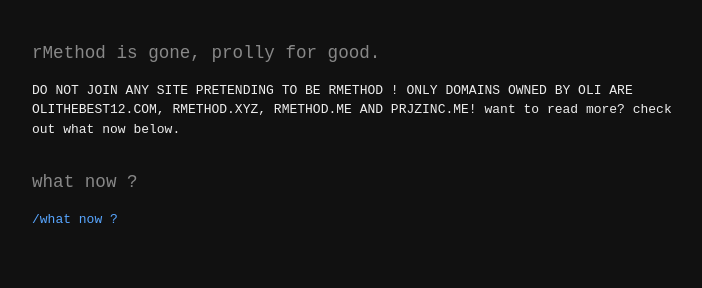
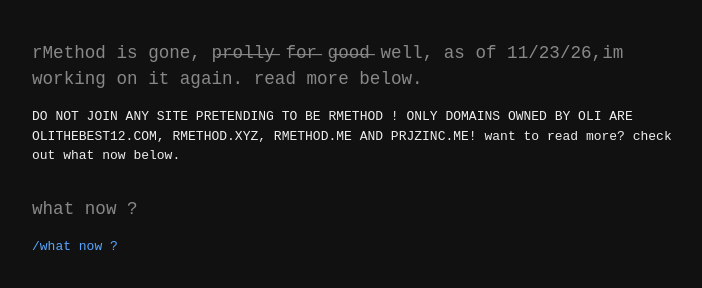
Before and after one commit to olithebest12/rmethod, a plain HTML site: page index.html in a window 1280 px wide. Shown: the whole page, without its empty margins (283-985 px from the left). Drawn offline with Linux system fonts and the light colour scheme.

Commit message:
Update index.html

```diff
--- a/index.html
+++ b/index.html
@@ -58,7 +58,7 @@
 </head>
 <body>
 
-  <h2>rMethod is gone, prolly for good.</h2>
+  <h2>rMethod is gone, p̶r̶o̶l̶l̶y̶ f̶o̶r̶ g̶o̶o̶d̶  well, as of 11/23/26,im working on it again. read more below.</h2>
   <ul>
     <li>
       DO NOT JOIN ANY SITE PRETENDING TO BE RMETHOD ! ONLY DOMAINS OWNED BY OLI ARE OLITHEBEST12.COM, RMETHOD.XYZ, RMETHOD.ME AND PRJZINC.ME!
```
